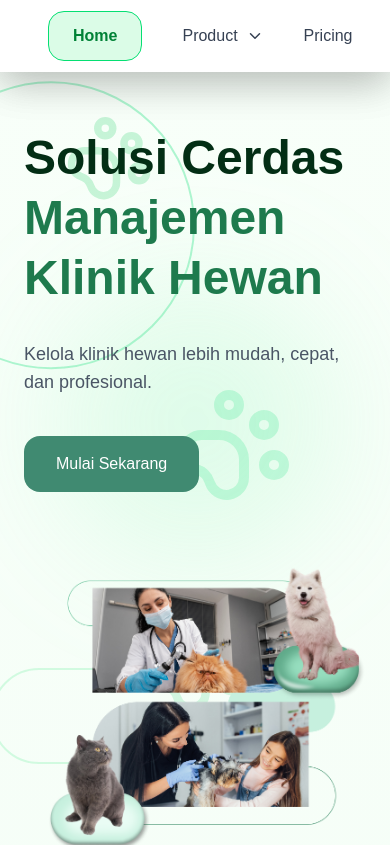
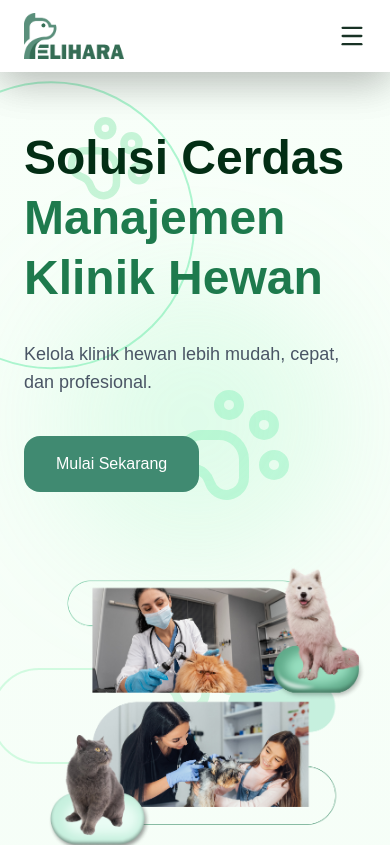
Before and after one commit to Riwriw-pnya/PELIHARA, a Next.js app: page / in a window 390 px wide. Shown: the top 845 px of the page. Built offline with nearby package versions, Linux system fonts and the light colour scheme.

Commit message:
Mobile view

```diff
--- a/components/Navbar.tsx
+++ b/components/Navbar.tsx
@@ -2,18 +2,24 @@
 
 import { useState } from "react";
 import Image from "next/image";
-import { ChevronDown } from "lucide-react";
+import {
+  ChevronDown,
+  Menu,
+  X,
+} from "lucide-react";
 import { usePathname } from "next/navigation";
 
 export default function Navbar() {
+  const pathname = usePathname();
+
   const [open, setOpen] = useState(false);
-  const pathname = usePathname();
+  const [mobileOpen, setMobileOpen] = useState(false);
 
   return (
     <nav className="fixed top-0 left-0 w-full z-50 bg-white shadow-[0_10px_40px_rgba(0,0,0,0.15)]">
-      <div className="w-full h-18 px-12 flex items-center justify-between">
+      <div className="h-18 px-6 lg:px-12 flex items-center justify-between">
 
-        {/* Logo kiri */}
+        {/* Logo */}
         <a href="/#home">
           <Image
             src="/pelihara-logo.png"
@@ -23,37 +29,39 @@ export default function Navbar() {
           />
         </a>
 
-        {/* Menu tengah */}
-        <div className="flex items-center gap-10">
+        {/* ================= DESKTOP ================= */}
+        <div className="hidden md:flex items-center gap-10">
+
           <a
             href="/"
             className={
               pathname === "/"
                 ? "px-6 py-3 rounded-2xl bg-green-100 border border-green-400 text-green-700 font-semibold"
-                : "font-medium text-gray-700"
+                : "font-medium text-gray-700 hover:text-green-700 transition"
             }
           >
             Home
           </a>
 
-          <div
-            className="relative"
-          >
+          <div className="relative">
+
             <button
               onClick={() => setOpen(!open)}
-            className="flex items-center gap-2 text-gray-700 font-medium hover:text-green-600">
+              className="flex items-center gap-2 font-medium text-gray-700 hover:text-green-600"
+            >
               Product
+
               <ChevronDown
                 size={18}
-                className={`
-                  transition duration-300
-                  ${open ? "rotate-180" : ""}
-                `}
+                className={`transition ${
+                  open ? "rotate-180" : ""
+                }`}
               />
             </button>
 
             {open && (
-              <div className="absolute top-12 left-0 w-60 bg-white rounded-xl border border-gray-300 shadow-lg overflow-hidden">
+              <div className="absolute top-12 left-0 w-60 bg-white rounded-xl border shadow-lg overflow-hidden">
+
                 <a
                   href="/#simitra"
                   className="block px-6 py-4 hover:bg-green-50"
@@ -77,17 +85,21 @@ export default function Navbar() {
                 >
                   Peliharaku
                 </a>
+
               </div>
             )}
           </div>
 
-          <a href="/#pricing" className="font-medium text-gray-700">
+          <a
+            href="/#pricing"
+            className="font-medium text-gray-700 hover:text-green-700"
+          >
             Pricing
           </a>
 
           <a
             href="/#about"
-            className="font-medium text-gray-700"
+            className="font-medium text-gray-700 hover:text-green-700"
           >
             About Us
           </a>
@@ -97,29 +109,107 @@ export default function Navbar() {
             className={
               pathname === "/contact"
                 ? "px-6 py-3 rounded-2xl bg-green-100 border border-green-400 text-green-700 font-semibold"
-                : "font-medium text-gray-700"
+                : "font-medium text-gray-700 hover:text-green-700"
             }
           >
             Contact
           </a>
-        </div>
 
-        {/* Login kanan */}
           <a
             href="/login"
-          className="
-            px-6 py-3
-            rounded-xl
-            bg-[#408A71]
-            text-white
-            hover:bg-[#3d5b48]
-            transition
-          "
+            className="px-6 py-3 rounded-xl bg-[#408A71] text-white hover:bg-[#3d5b48] transition"
           >
             Login
           </a>
 
         </div>
+
+        {/* ================= MOBILE BUTTON ================= */}
+
+        <button
+          className="md:hidden"
+          onClick={() => setMobileOpen(!mobileOpen)}
+        >
+          {mobileOpen ? (
+            <X size={28} />
+          ) : (
+            <Menu size={28} />
+          )}
+        </button>
+      </div>
+
+      {/* ================= MOBILE MENU ================= */}
+
+      {mobileOpen && (
+        <div className="md:hidden bg-white border-t shadow-lg">
+
+          <a
+            href="/"
+            className="block px-6 py-4"
+            onClick={() => setMobileOpen(false)}
+          >
+            Home
+          </a>
+
+          <a
+            href="/#simitra"
+            className="block px-6 py-4"
+            onClick={() => setMobileOpen(false)}
+          >
+            SiMitra Pelihara
+          </a>
+
+          <a
+            href="/#siternak"
+            className="block px-6 py-4"
+            onClick={() => setMobileOpen(false)}
+          >
+            SiTernak Pelihara
+          </a>
+
+          <a
+            href="/#peliharaku"
+            className="block px-6 py-4"
+            onClick={() => setMobileOpen(false)}
+          >
+            Peliharaku
+          </a>
+
+          <a
+            href="/#pricing"
+            className="block px-6 py-4"
+            onClick={() => setMobileOpen(false)}
+          >
+            Pricing
+          </a>
+
+          <a
+            href="/#about"
+            className="block px-6 py-4"
+            onClick={() => setMobileOpen(false)}
+          >
+            About Us
+          </a>
+
+          <a
+            href="/contact"
+            className="block px-6 py-4"
+            onClick={() => setMobileOpen(false)}
+          >
+            Contact
+          </a>
+
+          <div className="p-6">
+            <a
+              href="/login"
+              className="block text-center py-3 rounded-xl bg-[#408A71] text-white"
+            >
+              Login
+            </a>
+          </div>
+
+        </div>
+      )}
     </nav>
   );
 }
```
Lines whose indentation alone changed are shown as unchanged.
